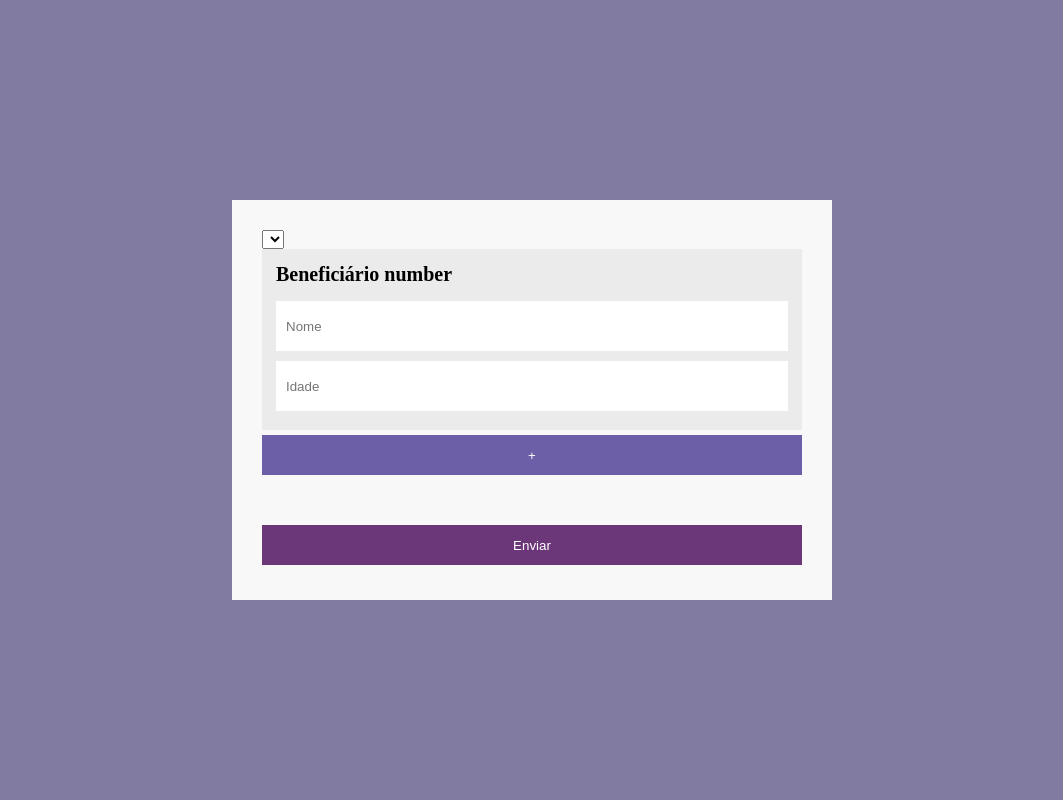
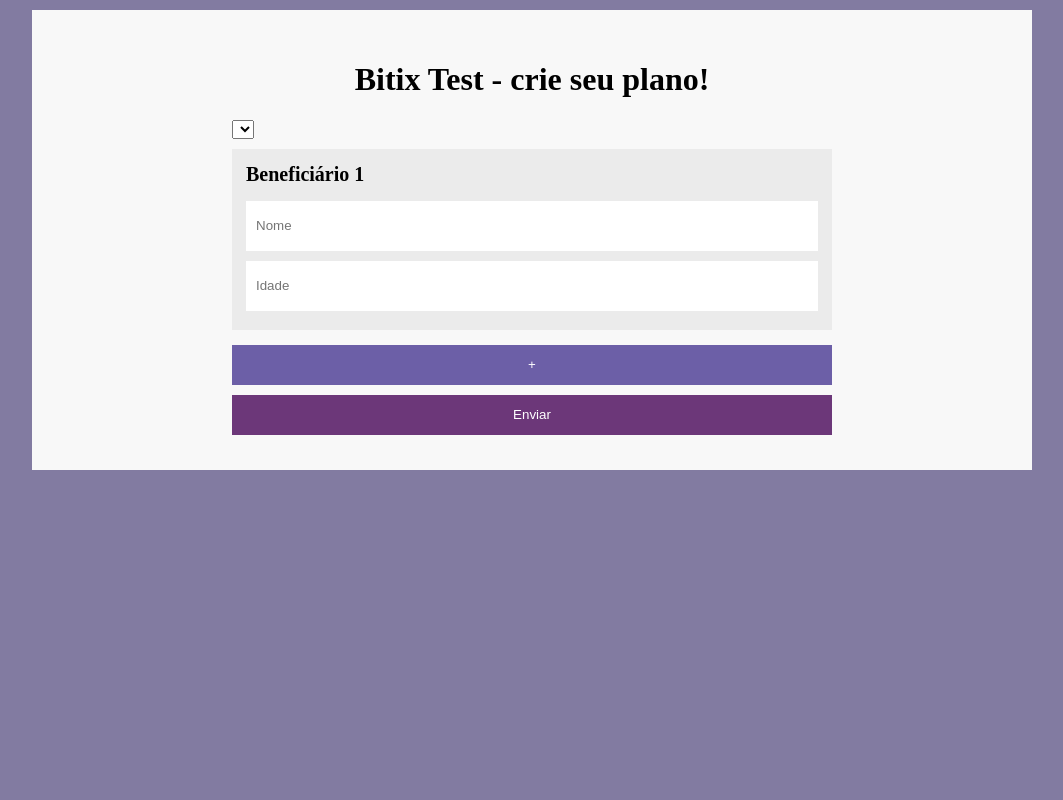
Before and after one commit to karranlemos/planos-beneficiarios, a PHP site: page / in a window 1280 px wide. Shown: the whole page, without its empty margins (108-1171 px from the left). Run offline with PHP 8.4, Linux system fonts and the light colour scheme; lists and menus that the app fills with data are empty.

Commit message:
Dynamically add new beneficiaries and change layout

```diff
--- a/pages/form.php
+++ b/pages/form.php
@@ -5,15 +5,19 @@
   <base href="<?=__BASE__?>">
   <meta name="viewport" content="width=device-width, initial-scale=1.0">
   <link rel="stylesheet" href="public/css/style.css">
+  <script src="public/js/script.js"></script>
   <title>Bitix Test - crie seu plano!</title>
 </head>
 <body>
 
   <div class="content">
 
-    <div class="floating-container">
-      <div class="floating-content">
+    <div class="body-container">
+      <div class="content">
 
+      <header><h1>Bitix Test - crie seu plano!</h1></header>
+
+        <div class="form-container">
           <form action="" method="post" class="js-gera-plano gera-plano full-length">
 
             <div class="content-fields">
@@ -22,19 +26,15 @@
               </select>
 
               <div class="beneficiarios js-beneficiarios">
-              <div class="beneficiario">
-                <h2>Beneficiário number</h2>
-                <input type="text" name="nome-beneficiario-<number>" placeholder="Nome">
-                <input type="number" name="idade-beneficiario-<number>" placeholder="Idade">
+                <div class="beneficiarios-grupos js-beneficiarios-grupos"></div>
+                <button type="button" class="secondary add js-add-beneficiario"></button>
               </div>
-            </div>
-
-            <button type="button" class="secondary add js-add-beneficiario"></button>
             </div>
 
             <button type="button" class="primary js-submit">Enviar</button>
 
           </form>
+        </div>
 
       </div>
     </div>
--- a/public/css/style.css
+++ b/public/css/style.css
@@ -26,33 +26,41 @@ button.secondary {
 
 
 
-.floating-container {
-    display: flex;
-    justify-content: center;
-    align-items: center;
+.body-container {
+    box-sizing: border-box;
+    padding: 10px;
 
-    height: 100vh;
+    min-height: 100vh;
     width: 100%;
 
     background-color: var(--floating-container-bg-color);
 }
 
-.floating-container .floating-content {
+.body-container .content {
     padding: 30px;
     box-sizing: border-box;
 
-    max-height: 400px;
-    max-width: 600px;
+    max-width: 1000px;
     width: 100%;
-    height: 100%;
-    overflow-y: auto;
+    margin: 0 auto;
 
     background-color: var(--floating-content-bg-color);
+}
+
+.body-container .content h1 {
+    text-align: center;
 }
 
 form.full-length {
     width: 100%;
     height: 100%;
+}
+
+.form-container {
+    max-width: 600px;
+    width: 100%;
+    height: 100%;
+    margin: 0 auto;
 }
 
 form.full-length input, form.full-length button {
@@ -78,6 +86,7 @@ form.gera-plano button.add::before {
 }
 
 form.gera-plano .beneficiario {
+    margin: 10px 0;
     padding: 14px;
     background-color: var(--floating-content-fieldset-bg-color);
 }
--- a/public/js/script.js
+++ b/public/js/script.js
@@ -0,0 +1,57 @@
+class BeneficiariosLoader {
+
+    constructor(beneficiariosLoader) {
+        if (!beneficiariosLoader.classList.contains('js-beneficiarios'))
+            throw "beneficiariosLoader is not of class '.js-beneficiarios'"
+        this.beneficiariosLoader = beneficiariosLoader
+
+        this.beneficiariosGrupos = this.beneficiariosLoader.querySelector('.js-beneficiarios-grupos')
+        if (!this.beneficiariosGrupos)
+            throw "'.js-beneficiarios-grupos' not found"
+
+        this.loadButton = this.beneficiariosLoader.querySelector('button.js-add-beneficiario')
+        if (!this.loadButton)
+            throw "'button.js-add-beneficiario' not found"
+
+        this.currentBeneficiario = 0
+
+        this.loadButton.addEventListener('click', function() {
+            this.addNewBeneficiario()
+        }.bind(this))
+
+        this.addNewBeneficiario()
+    }
+
+    addNewBeneficiario() {
+        var newBeneficiarioNumber = ++this.currentBeneficiario
+        var html = `
+          <div class="beneficiario">
+            <h2>Beneficiário ${newBeneficiarioNumber}</h2>
+            <input type="text" name="nome-beneficiario-${newBeneficiarioNumber}" placeholder="Nome">
+            <input type="number" name="idade-beneficiario-${newBeneficiarioNumber}" placeholder="Idade">
+          </div>
+        `
+        this.beneficiariosGrupos.insertAdjacentHTML('beforeend', html)
+    }
+
+
+
+    static getAll() {
+        var loadersElements = document.querySelectorAll('.js-beneficiarios')
+        var loaders = []
+        for (let loaderElement of loadersElements) {
+            try {
+                loaders.push(new BeneficiariosLoader(loaderElement))
+            }
+            catch (e) {
+                console.log(e)
+            }
+        }
+        return loaders
+    }
+}
+
+
+document.addEventListener('DOMContentLoaded', function() {
+    BeneficiariosLoader.getAll()
+})
```
Lines whose indentation alone changed are shown as unchanged.
